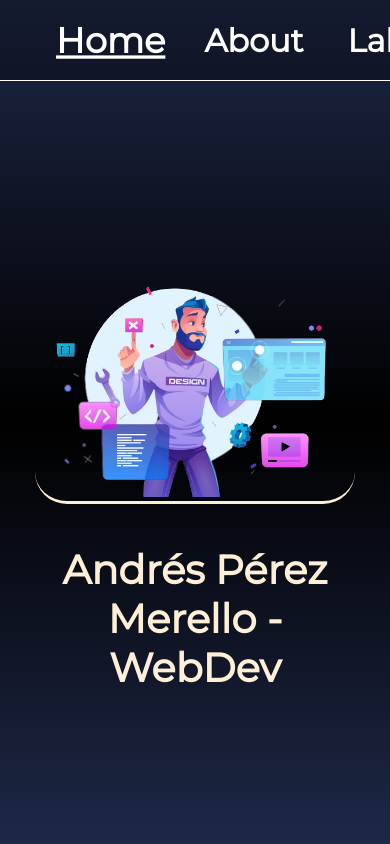
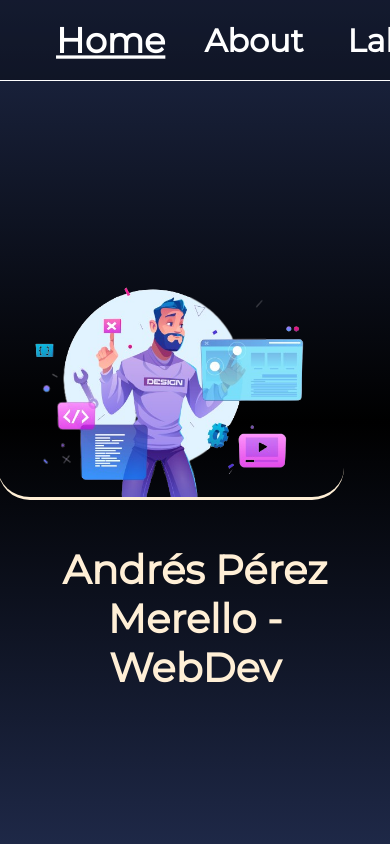
Before and after one commit to AndresPM98/Portfolio, a React (Create React App) app: page / in a window 390 px wide. Shown: the top 844 px of the page. Built offline with nearby package versions, Linux system fonts and the light colour scheme.

Commit message:
ajuste responsive landing

```diff
--- a/src/components/landing/landing.module.css
+++ b/src/components/landing/landing.module.css
@@ -6,7 +6,6 @@
   height: 100vh;
   width: 100%;
   background: linear-gradient(to bottom, #1E2847, #000000, #1E2847);
-
 }
 
 .h1Landing, .pLanding, .imgLand, .line {
@@ -83,17 +82,21 @@
   }
 
   .imgLanding {
+    display: flex;
+    flex-direction: column;
+    align-items: center;
     height: 28vh;
-    width: 23rem;
-    border-bottom: 0.2rem solid #FFEFD6;
-    border-bottom-left-radius: 2rem;
-    border-bottom-right-radius: 2rem;
+    width: 15rem;
+
   }
 
   .imgLand {
     height: 37vh;
     margin-top: -9vh;
     margin-left: -3rem;
+    border-bottom: 0.2rem solid #FFEFD6;
+    border-bottom-left-radius: 2rem;
+    border-bottom-right-radius: 2rem;
   }
 }
 
@@ -133,10 +136,7 @@
   }
 
   .imgLanding {
-    max-width: 30rem;
-    border-bottom: 0.2rem solid #FFEFD6;
-    border-bottom-left-radius: 2rem;
-    border-bottom-right-radius: 2rem;
+    max-width: 15rem;
   }
 
   .imgLand {
@@ -147,15 +147,14 @@
   }
 }
 
-@media only screen and (max-width: 400px) {
+@media only screen and (max-width: 600px) {
   .container {
     display: flex;
     justify-content: center;
     align-items: center;
-    height: 100vh;
+    min-height: 100vh; /* Cambiar "height" por "min-height" */
     width: 100%;
     background: linear-gradient(to bottom, #1E2847, #000000, #1E2847);
-
   }
   .h1Landing, .pLanding, .imgLand, .line {
     position: absolute;
@@ -182,16 +181,14 @@
   }
 
   .imgLanding {
-    max-width: 20rem;
+    max-width: 18rem;
     height: 10rem;
-    border-bottom: 0.2rem solid #FFEFD6;
-    border-bottom-left-radius: 2rem;
-    border-bottom-right-radius: 2rem;
   }
 
   .imgLand {
-    max-height: 27.5vh;
+    max-height: 27.4vh;
+    width: auto;
     margin-top: -9vh;
-    margin-left:-1rem;
+    margin-left: -3rem;
   }
 }
```
